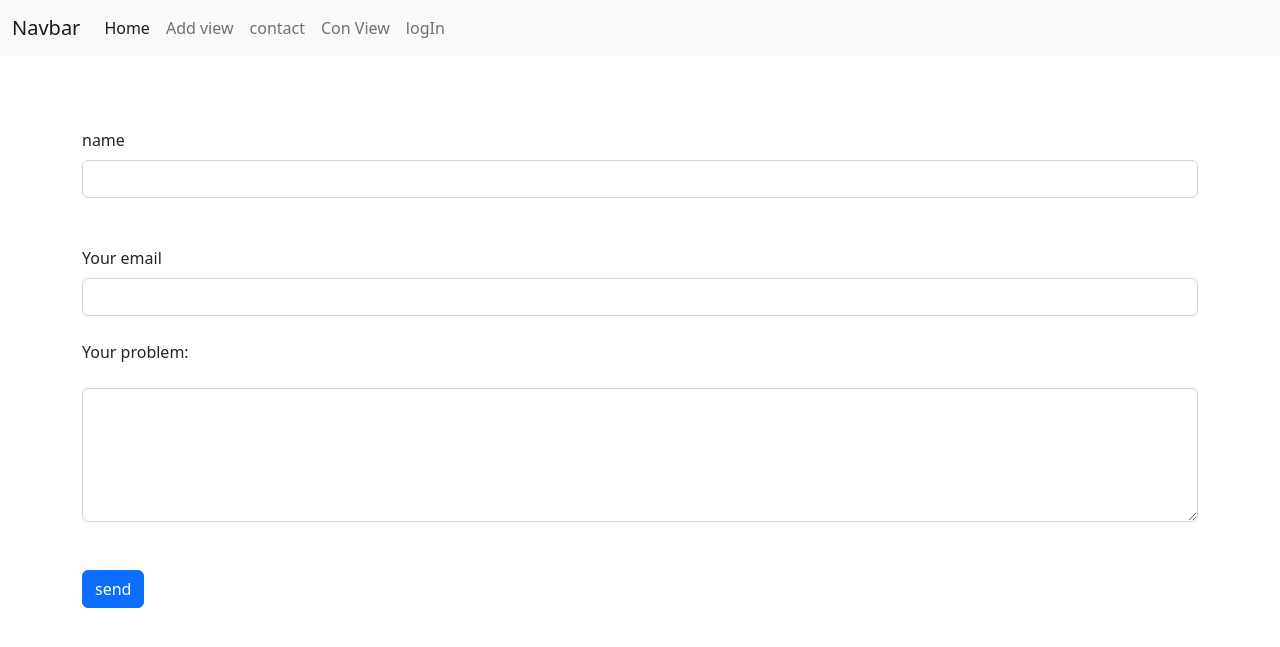
After one commit to alaaAlfraih/Final_project, a Django app: page /wijha/contact/ in a window 1280 px wide. The commit adds this page. Shown: the top 647 px of the page. Run offline with Django 4.2, Linux system fonts and the light colour scheme.

Commit message:
contact and cntrol view pags

```diff
--- a/Wijha/wijhaApp/templates/wijhaApp/base.html
+++ b/Wijha/wijhaApp/templates/wijhaApp/base.html
@@ -25,6 +25,12 @@
                     <a class="nav-link" href="{% url 'wijhaApp:add_view' %}">Add view</a>
                   </li>
                   <li class="nav-item">
+                    <a class="nav-link" href="{% url 'wijhaApp:contact' %}">contact</a>
+                  </li>
+                  <li class="nav-item">
+                    <a class="nav-link" href="{% url 'wijhaApp:control_view' %}">Con View</a>
+                  </li>
+                  <li class="nav-item">
                     <a class="nav-link " href="{% url 'wijhaApp:logIn' %}">logIn</a>
                   </li>
                 </ul>
@@ -50,6 +56,19 @@
     {% endblock %}
 
 
+    {% block contact %}
+
+    {% endblock %}
+
+    {% block control %}
+
+    {% endblock %}
+
+
+
+
+
+
 
 
     <script src="https://cdn.jsdelivr.net/npm/bootstrap@5.2.2/dist/js/bootstrap.bundle.min.js" integrity="sha384-OERcA2EqjJCMA+/3y+gxIOqMEjwtxJY7qPCqsdltbNJuaOe923+mo//f6V8Qbsw3" crossorigin="anonymous"></script>
--- /dev/null
+++ b/Wijha/wijhaApp/templates/wijhaApp/contact.html
@@ -0,0 +1,53 @@
+{%extends "wijhaApp/base.html"%}
+{%load static%}
+ {% block contact %}
+
+
+
+
+
+<div class="container pt-4">
+
+  <!-- Pills content -->
+  <div class="tab-content pt-4">
+    <div class="tab-pane fade show active" id="pills-login" role="tabpanel" aria-labelledby="tab-login">
+      <form>
+        {% csrf_token %}
+        <!-- Email input -->
+        <div class="form-outline pt-4 mb-4">
+        <label class="form-label" for="loginName">name </label>
+          <input type="text" class="form-control" />
+        </div>
+
+
+        <!-- Password input -->
+        <div class="form-outline pt-4 mb-4">
+            <label class="form-label" for="loginPassword">Your email </label>
+          <input type="email" id="loginPassword" class="form-control" />
+
+        </div>
+
+        	<div class="form-label">
+            <label class="control-label col-sm-2" for="comment">Your problem:</label>
+            <div class="form-outline pt-4 mb-4">
+              <textarea class="form-control" rows="5" id="comment"></textarea>
+            </div>
+          </div>
+
+          <div class="pt-4">
+        <!-- Submit button -->
+        <button type="submit" class="btn btn-primary btn-block mb-4">send </button>
+
+    </div>
+      </form>
+    </div>
+
+
+</div>
+</div>
+
+
+
+
+
+{% endblock %}
--- a/Wijha/wijhaApp/urls.py
+++ b/Wijha/wijhaApp/urls.py
@@ -7,5 +7,7 @@ urlpatterns = [
     path('home/',views.home,name="home"),
     path('register/',views.register,name="register"),
     path('login/',views.login,name="logIn"),
-    path('views',views.add_view,name="add_view")
+    path('views',views.add_view,name="add_view"),
+    path('contact/',views.contact,name="contact"),
+    path('control/',views.control_view,name="control_view")
 ]
--- a/Wijha/wijhaApp/views.py
+++ b/Wijha/wijhaApp/views.py
@@ -17,3 +17,8 @@ def login (request:HttpRequest):
 
 def add_view (request:HttpRequest):
     return render(request,'wijhaApp/add_view.html')
+
+def contact (request:HttpRequest):
+    return render(request,'wijhaApp/contact.html')
+def control_view (request:HttpRequest):
+    return render(request,'wijhaApp/control_view.html')
```
Also changed, not shown: Wijha/wijhaApp/templates/wijhaApp/control_view.html (added, +43 -0 lines).
